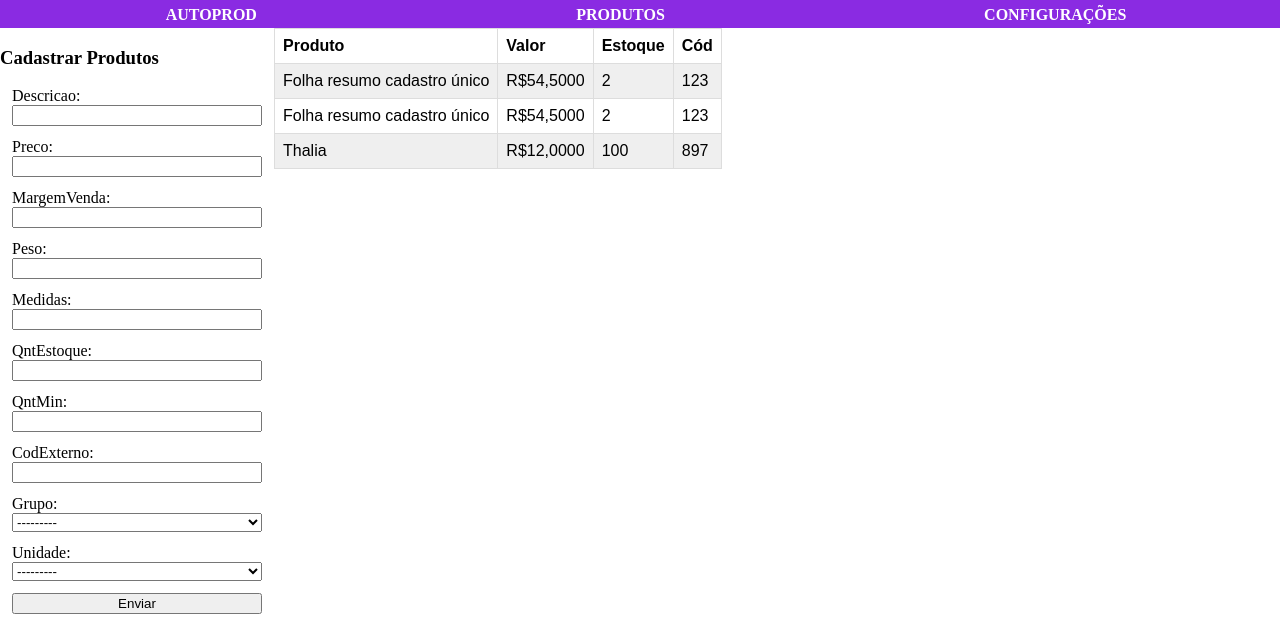
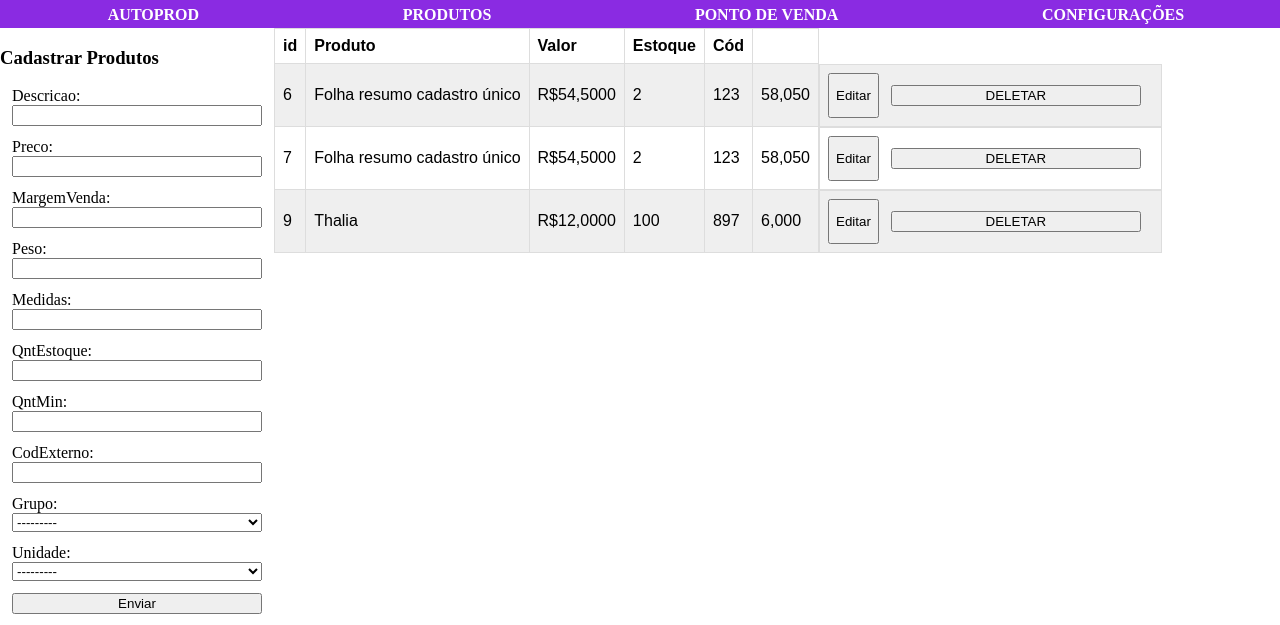
Before and after one commit to LucasATS/AUTOPROD, a Django app: page /produtos in a window 1280 px wide. Shown: the top 625 px of the page. Run offline with Django 4.2, Linux system fonts and the light colour scheme; data comes from the database, SQL or seed files in the repository; both versions use the stored data as it was after the commit.

Commit message:
🤗
Add Forms em lista de produtos para realizar o DELETE.
Criação de DELETE api.

```diff
--- a/BACKEND/Templates/Includes/ListaProduto.html
+++ b/BACKEND/Templates/Includes/ListaProduto.html
@@ -1,17 +1,29 @@
 <section>
     <table>
         <tr>
+            <th>id</th>
             <th>Produto</th>
             <th>Valor</th>
             <th>Estoque</th>
             <th>Cód</th>
+            <th></th>
         </tr>
         {% for x in ListaProdutos %}
         <tr>
+            <td> {{ x.id }} </td>
             <td> {{ x.descricao }} </td>
             <td> R${{ x.preco }} </td>
             <td> {{ x.qntEstoque }} </td>
             <td> {{ x.codExterno }} </td>
+            <td> {{ x.margemVenda }} </td>
+            <td style='display: flex; flex-direction: row;'>
+                <button>Editar</button>
+
+                <form action="{% url 'deletar/produto' id=x.id %}" method="post">
+                    {% csrf_token %}
+                    <button>DELETAR</button>
+                 </form>
+            </td>
         </tr>
         {% endfor %}
     </table>
--- a/BACKEND/Templates/Includes/menu.html
+++ b/BACKEND/Templates/Includes/menu.html
@@ -31,6 +31,7 @@
         <ul>
             <li> <a href="{% url 'Home' %}">AUTOPROD</a> </li>
             <li> <a href="{% url 'Produtos' %}">PRODUTOS</a> </li>
+            <li> <a href="{% url 'Venda' %}">PONTO DE VENDA</a> </li>
             <li> <a href="{% url 'Configs' %}">CONFIGURAÇÕES</a> </li>
         </ul>
     </nav>
--- a/BACKEND/app/urls.py
+++ b/BACKEND/app/urls.py
@@ -3,6 +3,9 @@ from . import views
 
 urlpatterns = [
     path('configuracoes', views.Configuracoes, name='Configs'),
+    path('venda', views.Produtos, name='Venda'),
+    path('', views.Index, name='Home'),
+
     path('produtos', views.Produtos, name='Produtos'),
-    path('', views.Index, name='Home'),
+    path('deletar/produto/<int:id>', views.DeletarProduto, name='deletar/produto'),
 ]
--- a/BACKEND/app/views.py
+++ b/BACKEND/app/views.py
@@ -4,6 +4,8 @@ from .formularios import *
 import json
 
 
+def Index(request):
+    return render(request, 'index.html')
 # def CadGrupo(request):
 #     if (request.POST):
 #         form = GrupoForm(request.POST)
@@ -66,6 +68,7 @@ def Produtos(request):
         form = ProdutoForms(request.POST)
         if (form.is_valid()):
             form.save()
+            return redirect('Produtos')
 
     context = {
         'form': ProdutoForms,
@@ -74,5 +77,8 @@ def Produtos(request):
     return render(request, 'pages/produtos.html', context=context)
 
 
-def Index(request):
-    return render(request, 'index.html')
+def DeletarProduto(request, id):
+    if (request.POST):
+        Produto.objects.filter(id=id).delete()
+
+    return redirect('Produtos')
```
Also changed, not shown: BACKEND/db.sqlite3.
